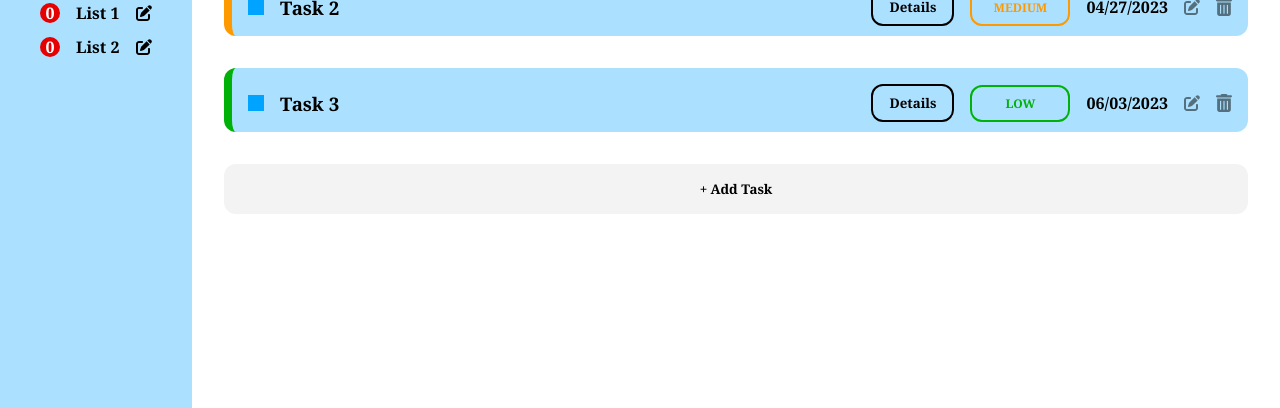
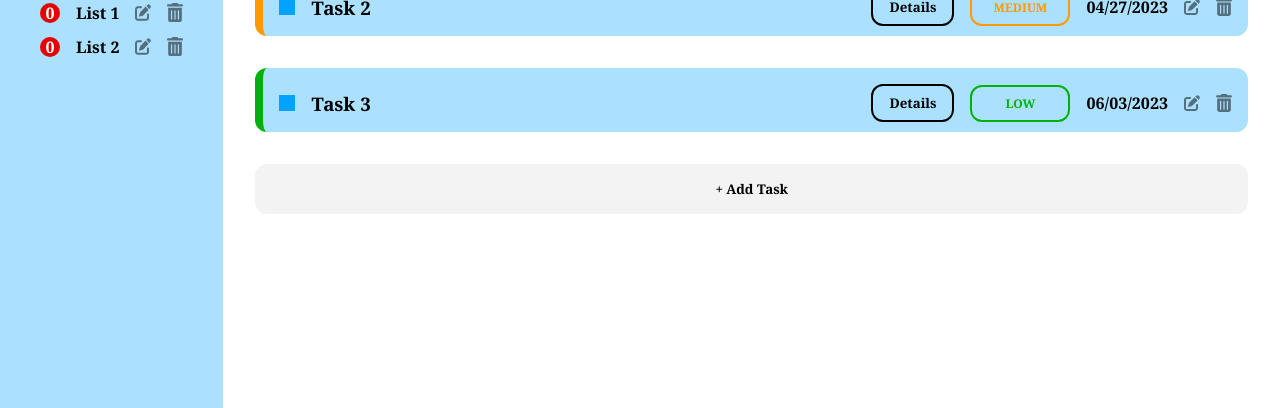
Before and after one commit to bkwong315/to-do-list, a website built with webpack: page dist/index.html in a window 1280 px wide. Shown: the part 392-800 px from the top of the page. Built offline with nearby package versions, Linux system fonts and the light colour scheme; files whose address does not match are found by name.

Commit message:
Add delete btn to list items and css list btns

```diff
--- a/src/components/Sidebar/components/ListSection/ListItem.js
+++ b/src/components/Sidebar/components/ListSection/ListItem.js
@@ -1,6 +1,7 @@
 import updateKeyValuePairs from '../../../../utility/updateKeyValuePairs';
 
 import editIcon from './imgs/edit.svg';
+import delIcon from './imgs/delete.svg';
 import './ListItem.scss';
 
 const ListItem = (props) => {
@@ -10,15 +11,20 @@ const ListItem = (props) => {
   const listItemContainer = document.createElement('div');
   const notification = document.createElement('div');
   const listTitle = document.createElement('span');
+  const btnContainer = document.createElement('div');
+  const delBtn = document.createElement('img');
   const editBtn = document.createElement('img');
 
   listItemContainer.classList.add('list-item');
   notification.classList.add('notification');
+  btnContainer.classList.add('btn-container');
   editBtn.classList.add('edit-btn');
+  delBtn.classList.add('del-btn');
 
   notification.textContent = tasks.filter((element) => element.checked).length;
   listTitle.textContent = name;
   editBtn.src = editIcon;
+  delBtn.src = delIcon;
 
   let request = {
     action: 'edit',
@@ -39,9 +45,16 @@ const ListItem = (props) => {
     dataFlow.createModal.bind(undefined, request, updateListItem)
   );
 
+  delBtn.addEventListener(
+    'click',
+    dataFlow.removeList.bind(undefined, props.list)
+  );
+
   listItemContainer.appendChild(notification);
   listItemContainer.appendChild(listTitle);
-  listItemContainer.appendChild(editBtn);
+  btnContainer.appendChild(editBtn);
+  btnContainer.appendChild(delBtn);
+  listItemContainer.appendChild(btnContainer);
 
   return { element: listItemContainer };
 };
--- a/src/components/Sidebar/components/ListSection/ListItem.scss
+++ b/src/components/Sidebar/components/ListSection/ListItem.scss
@@ -19,8 +19,24 @@ $text-color-light: #fff;
     height: 1.25rem;
   }
 
-  .edit-btn {
-    justify-self: end;
+  .btn-container {
+    display: flex;
+    justify-content: flex-end;
+    gap: 1rem;
+  }
+
+  img {
+    opacity: 0.5;
     width: 1rem;
+
+    &:hover {
+      cursor: pointer;
+      opacity: 1;
+    }
+  }
+
+  .del-btn:hover {
+    filter: invert(18%) sepia(58%) saturate(5955%) hue-rotate(355deg)
+      brightness(82%) contrast(126%);
   }
 }
--- a/src/components/Sidebar/components/ListSection/ListsList.js
+++ b/src/components/Sidebar/components/ListSection/ListsList.js
@@ -1,8 +1,9 @@
+import removeFromArr from '../../../../utility/removeFromArr';
 import ListItem from './ListItem';
 import './ListsList.scss';
 
 const ListsList = (dataFlow) => {
-  const listsArr = [
+  const listArr = [
     { name: 'List 1', tasks: [] },
     { name: 'List 2', tasks: [] },
   ];
@@ -12,7 +13,7 @@ const ListsList = (dataFlow) => {
   listsContainer.classList.add('lists-container');
 
   const populateListsContainer = () => {
-    for (let list of listsArr) {
+    for (let list of listArr) {
       let newListItem = Object.create(ListItem({ list, dataFlow }));
       listsContainer.appendChild(newListItem.element);
     }
@@ -29,21 +30,27 @@ const ListsList = (dataFlow) => {
     populateListsContainer();
   };
 
-  const updateListArr = (originalItem, updatedItem) => {
-    let targetItem = listsArr.find(
-      (element) => element.name === originalItem.name
+  const updateListArr = (originalList, updatedList) => {
+    let targetItem = listArr.find(
+      (element) => element.name === originalList.name
     );
 
-    let idxOfTarget = listsArr.indexOf(targetItem);
+    let idxOfTarget = listArr.indexOf(targetItem);
 
     if (targetItem !== undefined) {
-      listsArr[idxOfTarget] = updatedItem;
+      listArr[idxOfTarget] = updatedList;
     }
 
     updateDisplay();
   };
 
-  Object.assign(dataFlow, { updateListArr });
+  const removeList = (list) => {
+    if (removeFromArr(listArr, list)) {
+      updateDisplay();
+    }
+  };
+
+  Object.assign(dataFlow, { updateListArr, removeList });
   updateDisplay();
 
   return listsContainer;
--- /dev/null
+++ b/src/utility/removeFromArr.js
@@ -0,0 +1,12 @@
+const removeFromArr = (arr, item) => {
+  let idxOfItem = arr.indexOf(item);
+
+  if (idxOfItem !== -1) {
+    arr.splice(idxOfItem, 1);
+    return true;
+  }
+
+  return false;
+};
+
+export default removeFromArr;
```
Also changed, not shown: src/components/Sidebar/components/ListSection/imgs/delete.svg (added).
